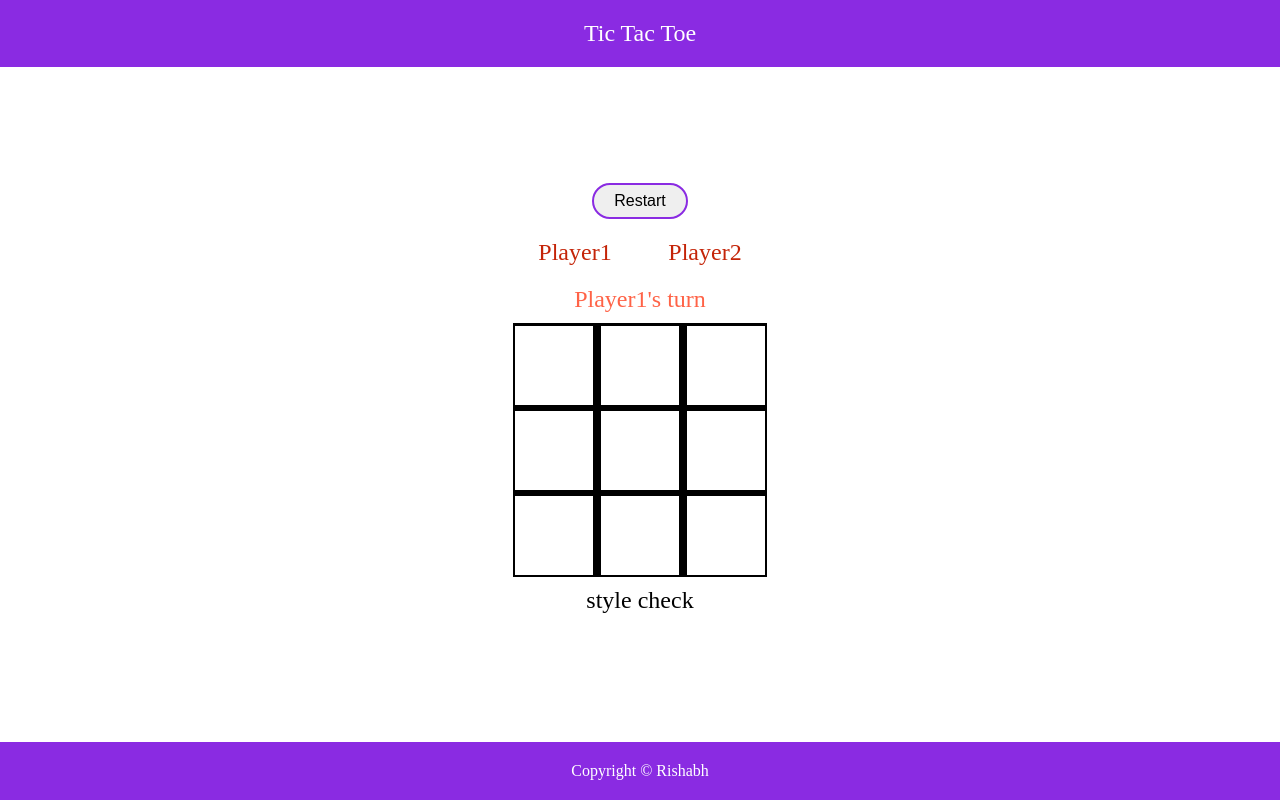
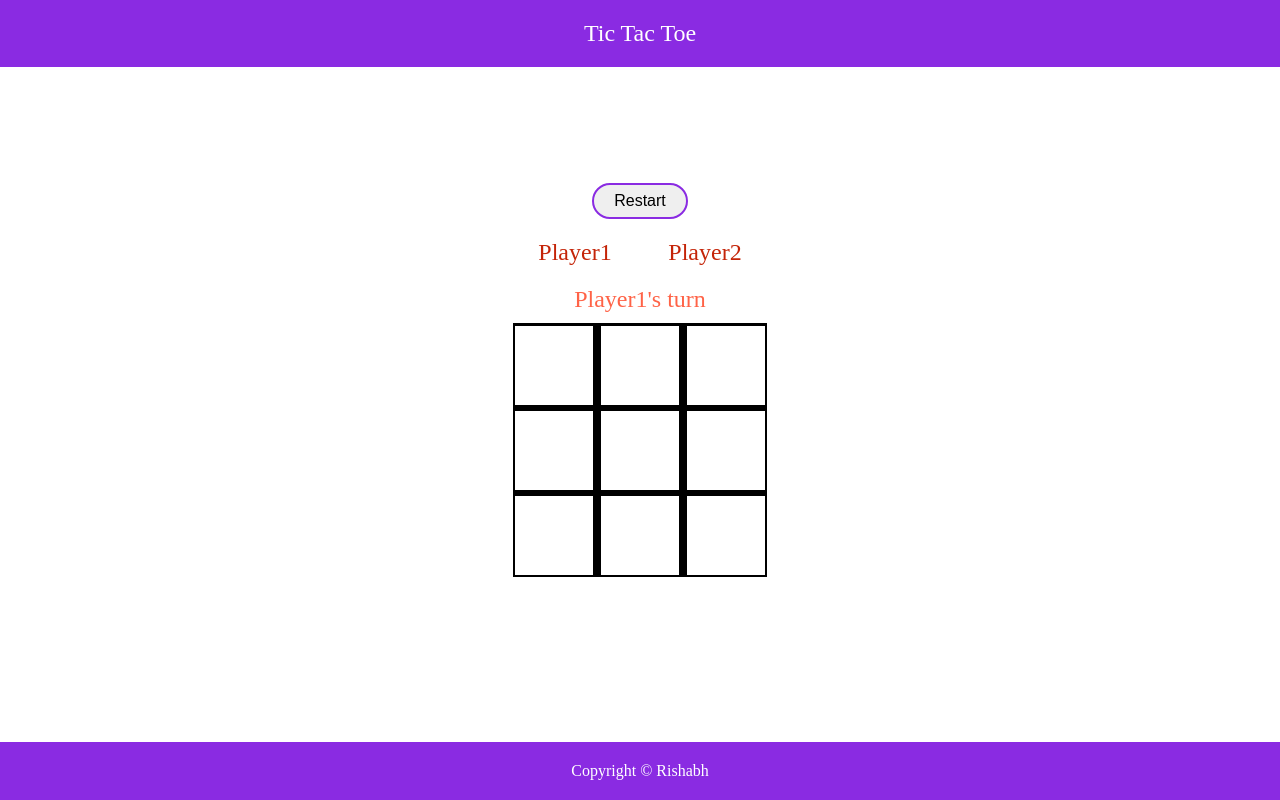
Before and after one commit to rishabh150502/tic-tac-toe, a plain HTML site: page index.html in a window 1280 px wide. Drawn offline with Linux system fonts and the light colour scheme.

Commit message:
"style check" fix

```diff
--- a/index.html
+++ b/index.html
@@ -31,7 +31,7 @@
                     <div class="field" data-index="7">O</div>
                     <div class="field" data-index="8">X</div>
                 </div>
-                <p class="winner">style check</p>
+                <p class="winner"></p>
             </div>
         </div>
         <div class="footer">Copyright &copy; Rishabh</div>
```
